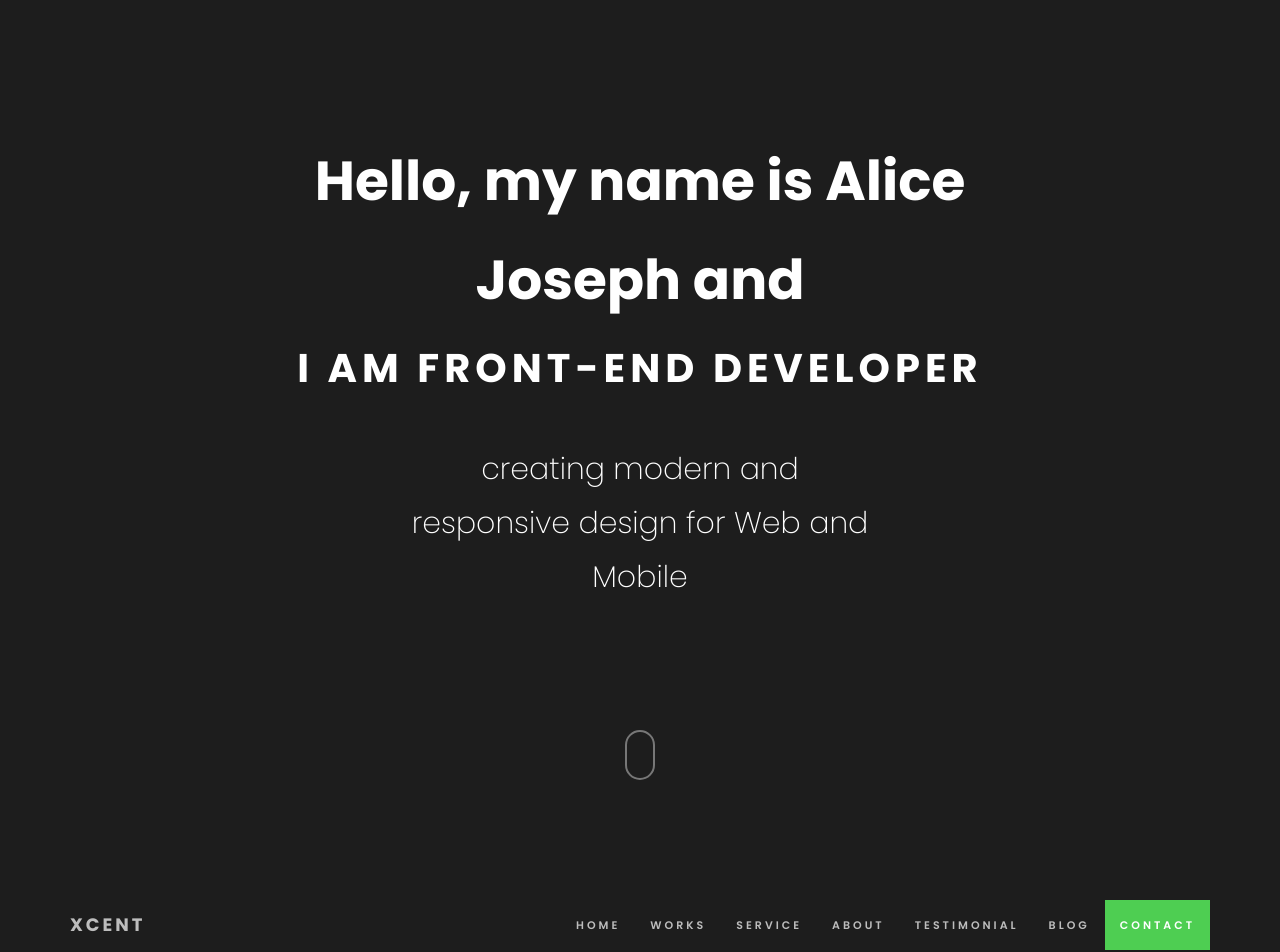
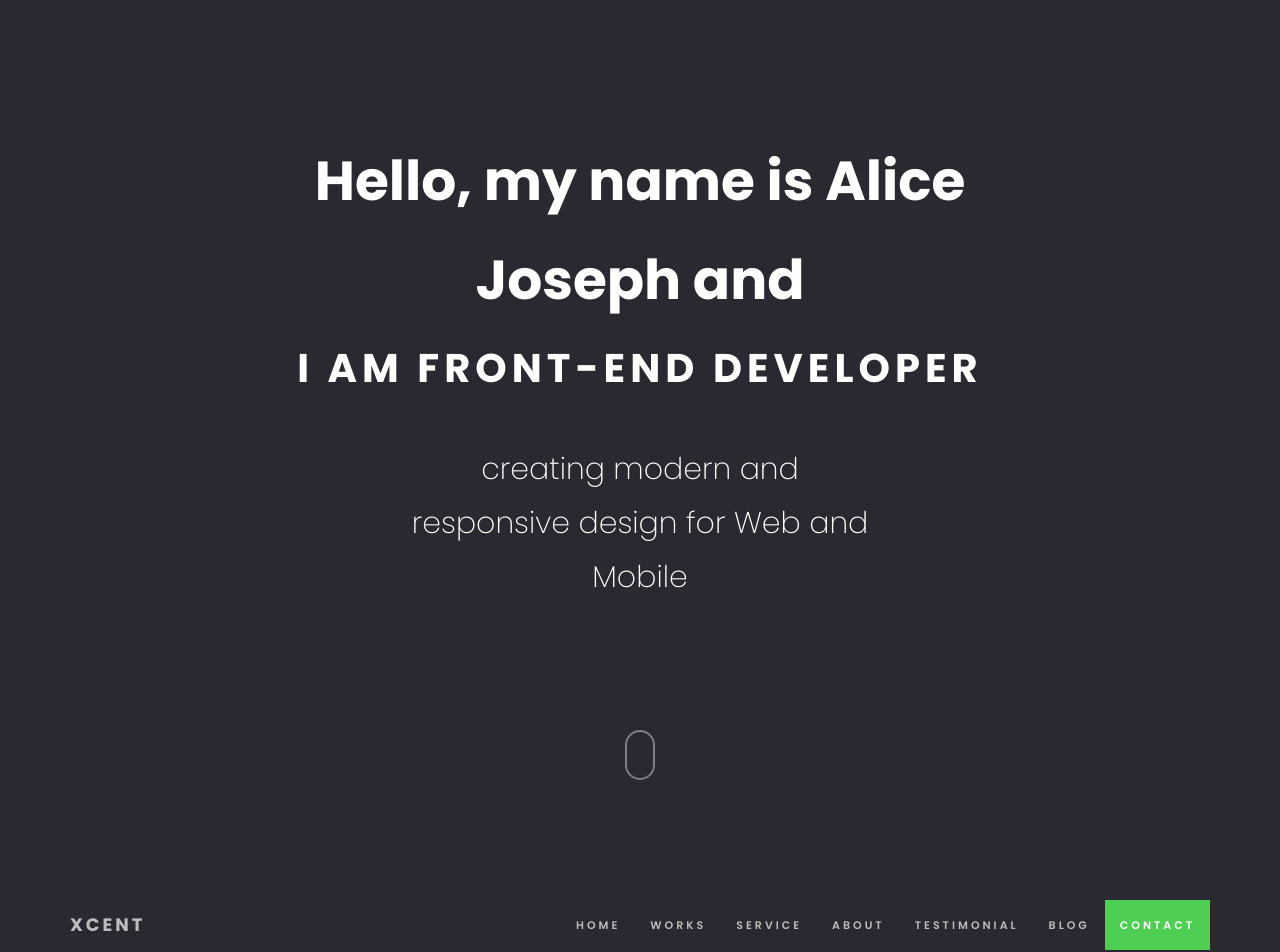
Before and after one commit to RahKapoor/Portfolio, a Jekyll site: the page built from index-video.html, in a window 1280 px wide. Shown: the top 952 px of the page. Built offline with Jekyll 4.4.1, drawn with Linux system fonts in a browser that asks for light colours.

Commit message:
Update style.css

```diff
--- a/assets/css/style.css
+++ b/assets/css/style.css
@@ -393,15 +393,15 @@ textarea.form-control {
 
 .module {
 	padding: 120px 0 100px;
-	background: #1d1d1d;
+	background: #2a2830;
 }
 
 .module-gray {
-	background: #1d1d1d;
+	background: #2a2830;
 }
 
 .module-white {
-	background: #1d1d1d;
+	background: #2a2830;
 }
 
 .module-image {
@@ -528,7 +528,7 @@ textarea.form-control {
 }
 
 #home {
-	background: #1d1d1d;
+	background: #2a2830;
 	background-attachment: fixed;
 	background-repeat: no-repeat;
 	background-position: 50% 50%;
@@ -774,7 +774,7 @@ textarea.form-control {
 
 .navbar-custom,
 .navbar-custom .dropdown-menu {
-	background:#1d1d1d;
+	background:#2a2830;
 	padding: 0;
 }
 
@@ -1326,7 +1326,7 @@ figure {
 
 .blog-detail-content blockquote {
     font-size: 13px;
-    background: #1d1d1d;
+    background: #2a2830;
     border-color: rgb(255, 255, 255);
 }
 
@@ -1424,7 +1424,7 @@ figure {
 
 .blog-nav {
     padding: 10px;
-    background: #1d1d1d;
+    background: #2a2830;
     transition: all 0.125s ease-in-out 0s;
     display: block;
 	border-radius: 3px;
@@ -1467,7 +1467,7 @@ figure {
 	text-align: center;
 	padding: 40px 0;
 	color: #FFF;
-	background: #1d1d1d;
+	background: #2a2830;
 }
 
 .copyright {
@@ -1581,7 +1581,7 @@ figure {
 }
 
 #loading{
-	background: #1d1d1d;
+	background: #2a2830;
 	background: -moz-linear-gradient(45deg, rgb(21, 20, 20) 0%, rgb(62, 62, 62) 100%);
 	background: -webkit-gradient(45deg, rgb(21, 20, 20) 0%, rgb(62, 62, 62) 100%);
 	background: -webkit-linear-gradient(45deg, rgb(21, 20, 20) 0%, rgb(62, 62, 62) 100%);
```
